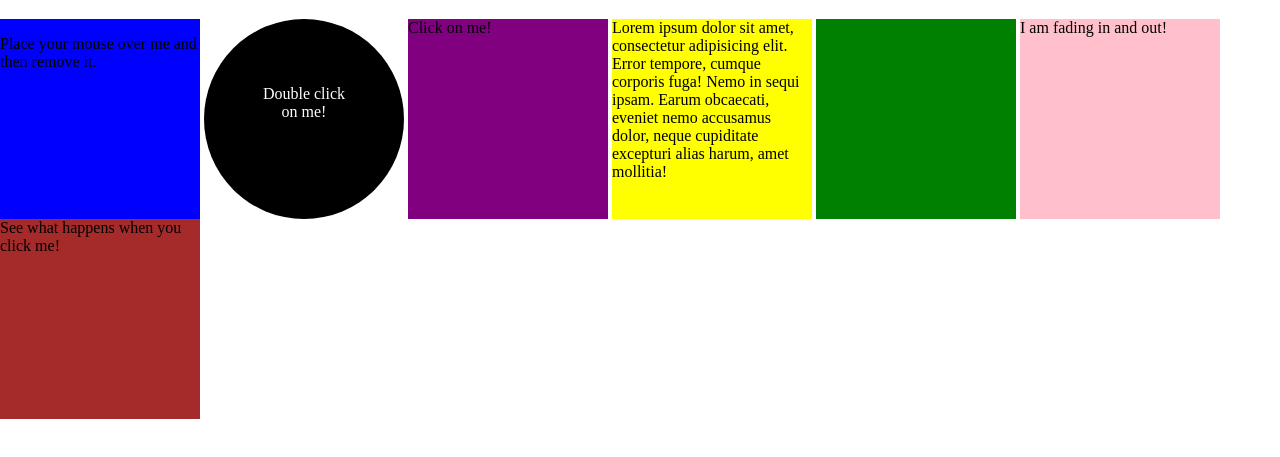
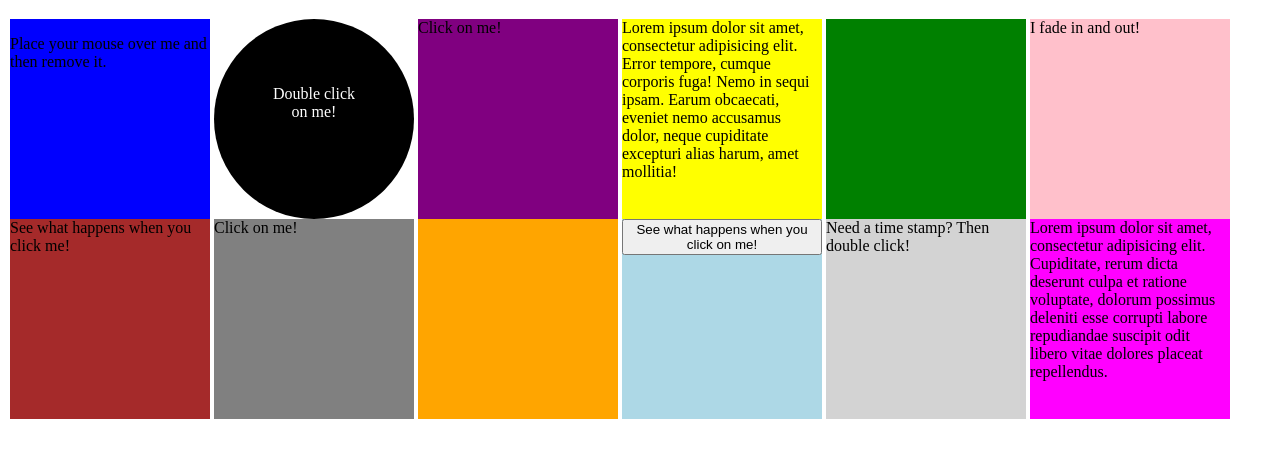
Before and after one commit to clewott/EventsAug4, a website: page index.html in a window 1280 px wide. Shown: the part 61-518 px from the top of the page. Drawn offline with nearby package versions, Linux system fonts and the light colour scheme.

Commit message:
Got the 30 events

```diff
--- a/index.html
+++ b/index.html
@@ -22,10 +22,24 @@
     </div>
     <div class="box3"></div>
     <div class="box4">
-      <span>I am fading in and out!</span>
+      <span>I fade in and out!</span>
     </div>
     <div class="box5">
       <span>See what happens when you click me!</span>
+    </div>
+    <div class="box6">
+      <span>Click on me!</span>
+    </div>
+    <div class="box7"></div>
+    <div class="box8">
+    <button>See what happens when you click on me!</button>
+    <p></p>
+    </div>
+    <div class="box9">
+      <span>Need a time stamp? Then double click!</span>
+    </div>
+    <div class="box10">
+      <span>Lorem ipsum dolor sit amet, consectetur adipisicing elit. Cupiditate, rerum dicta deserunt culpa et ratione voluptate, dolorum possimus deleniti esse corrupti labore repudiandae suscipit odit libero vitae dolores placeat repellendus.</span>
     </div>
 
 
--- a/main.js
+++ b/main.js
@@ -48,7 +48,7 @@ $(document).ready(function() {
 
   $(".box1").on("mousedown", function() {
 
-    $(this).append("<span>Mouse down.</span>")
+    $(this).prepend("<span>Mouse down.</span>")
 
     console.log("Mousedown");
 
@@ -80,14 +80,15 @@ $(document).ready(function() {
 
   //End of box3 - 13 & 14
 
+  $(".box4").hide().fadeIn(2000);
   $(".box4").on("click", function() {
 
     $(this).fadeOut("2000");
-    $(this).fadeIn("3000");
 
   });
 
-  //End of box4 - 15 & 16
+
+  //End of box4 - 15, 16, & 17
 
   $(".box5").on("click", function() {
 
@@ -95,5 +96,56 @@ $(document).ready(function() {
 
   });
 
-  //End of box5 - 17
+  //End of box5 - 18
+
+  $(".box6").on("click", function() {
+
+    $(this).slideUp("10000");
+    $(this).slideDown("10000");
+
+  });
+
+  //End of box6 - 19 & 20
+
+  $( document ).on("mousemove", function(event) {
+
+    $(".box7").text( "pageX: " + event.pageX + ", pageY: " + event.pageY );
+
+  });
+
+  //End of box7 - 21 & 22
+
+  $( "button" ).click(function( event ) {
+    return "This is a button!";
+  });
+  $( "button" ).click(function( event ) {
+  $( "p" ).html( event.result );
+  });
+
+  //End of box8 - 23, 24 & 25
+
+  var last = "";
+  var diff = "";
+
+  $(".box9").click(function( event ) {
+  if ( last ) {
+    diff = event.timeStamp - last;
+    $(".box9").append( "time since last event: " + diff + "<br>" );
+    } else {
+    $(".box9").append( "" );
+  }
+  last = event.timeStamp;
+  });
+
+  //End of box9 - 26, 27, 28 & 29
+
+  $(".box10").on('click', function() {
+    $(this).animate({
+      opacity: 0.5,
+    }, 200
+    );
+  });
+
+  //End og box10 - 30
+
 });
--- a/styles.css
+++ b/styles.css
@@ -1,5 +1,5 @@
 body {
-  margin: 0px;
+  margin: 10px;
   padding: 0px;
 }
 
@@ -70,3 +70,43 @@ h1 {
   display: inline-block;
   vertical-align: top;
 }
+
+.box6 {
+  width: 200px;
+  height: 200px;
+  background-color: grey;
+  display: inline-block;
+  vertical-align: top;
+}
+
+.box7 {
+  width: 200px;
+  height: 200px;
+  background-color: orange;
+  display: inline-block;
+  vertical-align: top;
+}
+
+.box8 {
+  width: 200px;
+  height: 200px;
+  background-color: lightblue;
+  display: inline-block;
+  vertical-align: top;
+}
+
+.box9 {
+  width: 200px;
+  height: 200px;
+  background-color: lightgrey;
+  display: inline-block;
+  vertical-align: top;
+}
+
+.box10 {
+  width: 200px;
+  height: 200px;
+  background-color: magenta;
+  display: inline-block;
+  vertical-align: top;
+}
```
